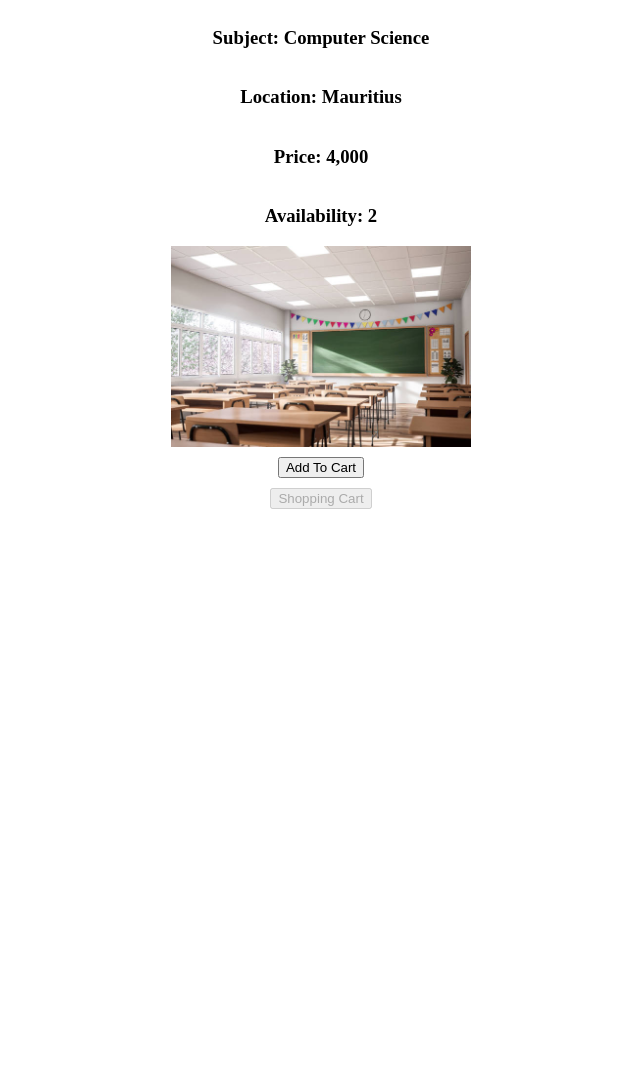
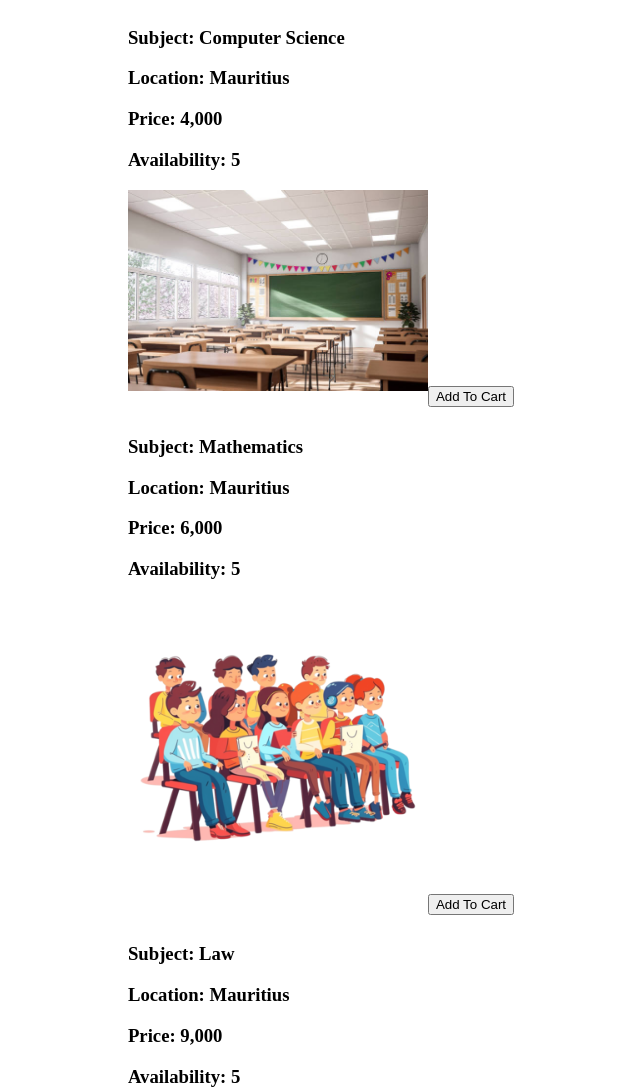
Before and after one commit to Noah-V/-CST3140---M00875823, a plain HTML site: page Coursework/Coursework.html in a window 1280 px wide. Shown: the top 1091 px of the page, without its empty margins (319-959 px from the left). Before the commit the page ends 800 px from the top, so only its background shows below. Drawn offline with nearby package versions, Linux system fonts and the light colour scheme.

Commit message:
feat: week 3
task 3.3 displaying multiple lessons

```diff
--- a/Coursework/Coursework.html
+++ b/Coursework/Coursework.html
@@ -9,18 +9,20 @@
 	<body>
 		<div id="app">
 			<div
-				v-if="!displayCart"
+				v-if="!cartDetails.displayCart"
 				id="lessonDeets"
 				style="border: 1rem; height: 500px; border-color: black; border-width: 1rem; display: flex; align-items: center; flex-direction: column">
-				<h3>Subject: {{subject}}</h3>
-				<h3>Location: {{location}}</h3>
-				<h3>Price: {{price}}</h3>
-				<h3>Availability: {{availability}}</h3>
-				<img v-bind:src="imageProps.path" v-bind:alt="imageProps.alt" width="300" style="margin-bottom: 10px" />
-				<button v-bind:disabled="!canAddToCart" v-on:click="addToCart()" style="margin-bottom: 10px">Add To Cart</button>
-				<button v-bind:disabled="cart.length === 0" v-on:click="toggleCart()" style="margin-bottom: 10px">Shopping Cart</button>
+				<div v-for="lesson in lessons">
+					<h3>Subject: {{lesson.subject}}</h3>
+					<h3>Location: {{lesson.location}}</h3>
+					<h3>Price: {{lesson.price}}</h3>
+					<h3>Availability: {{lesson.availability}}</h3>
+					<img v-bind:src="lesson.imageProps.path" v-bind:alt="lesson.imageProps.alt" width="300" style="margin-bottom: 10px" />
+					<button v-bind:disabled="!canAddToCart(lesson)" v-on:click="addToCart(lesson.id)" style="margin-bottom: 10px">Add To Cart</button>
 				</div>
-			<div v-else="displayCart">
+				<!-- <button v-bind:disabled="cart.length === 0" v-on:click="toggleCart()" style="margin-bottom: 10px">Shopping Cart</button> -->
+			</div>
+			<div v-else="cartDetails.displayCart">
 				<div>
 					<div style="display: flex; justify-content: space-between">
 						<h1>Shopping Cart</h1>
@@ -39,6 +41,8 @@
 			createApp({
 				data() {
 					return {
+						lessons: [
+							{
 								id: 1001,
 								subject: "Computer Science",
 								location: "Mauritius",
@@ -47,34 +51,70 @@
 									path: "images/example-class.jpg",
 									alt: "Picture of classroom",
 								},
-						availability: 2,
+								availability: 5,
+							},
+							{
+								id: 1002,
+								subject: "Mathematics",
+								location: "Mauritius",
+								price: "6,000",
+								imageProps: {
+									path: "images/class2.png",
+									alt: "Picture of classroom",
+								},
+								availability: 5,
+							},
+							{
+								id: 1003,
+								subject: "Law",
+								location: "Mauritius",
+								price: "9,000",
+								imageProps: {
+									path: "images/class3.png",
+									alt: "Picture of classroom",
+								},
+								availability: 5,
+							},
+						],
+						cartDetails: {
 							cart: [],
 							displayCart: false,
 							showCheckoutCount: false,
+						},
 					};
 				},
 
 				computed: {
-					canAddToCart() {
-						if (this.availability > 0) return true;
-					},
-
 					numberOfItems() {
-						return this.cart.length;
+						return this.cartDetails.cart.length;
 					},
 				},
 
 				methods: {
-					addToCart() {
-						this.availability = this.availability - 1;
-						this.cart.push(this.id);
-						this.cart.forEach((item) => console.log(item));
-						console.log("Cart Length", this.cart.length);
+					addToCart(id) {
+						var lessons = this.lessons;
+						for (var i = 0; i < lessons.length; i++) {
+							if (lessons[i].id === id) {
+								this.cartDetails.cart.push(lessons[i].id);
+								lessons[i].availability -= 1;
+								console.log(lessons[i].availability);
+							}
+						}
+					},
+
+					canAddToCart(lesson) {
+						var lessons = this.lessons;
+						if (lessons.includes(lesson)) {
+							if (lesson.availability < 1) {
+								return false;
+							} else return true;
+						}
+						return;
 					},
 
 					toggleCart() {
-						this.displayCart = !this.displayCart;
-						console.log("Shopping Cart Status", this.displayCart);
+						this.cartDetails.displayCart = !this.cartDetails.displayCart;
+						console.log("Shopping Cart Status", this.cartDetails.displayCart);
 					},
 
 					toggleCheckoutCount() {
```
Also changed, not shown: Coursework/images/class2.png (added), Coursework/images/class3.png (added). Lines whose indentation alone changed are shown as unchanged.
